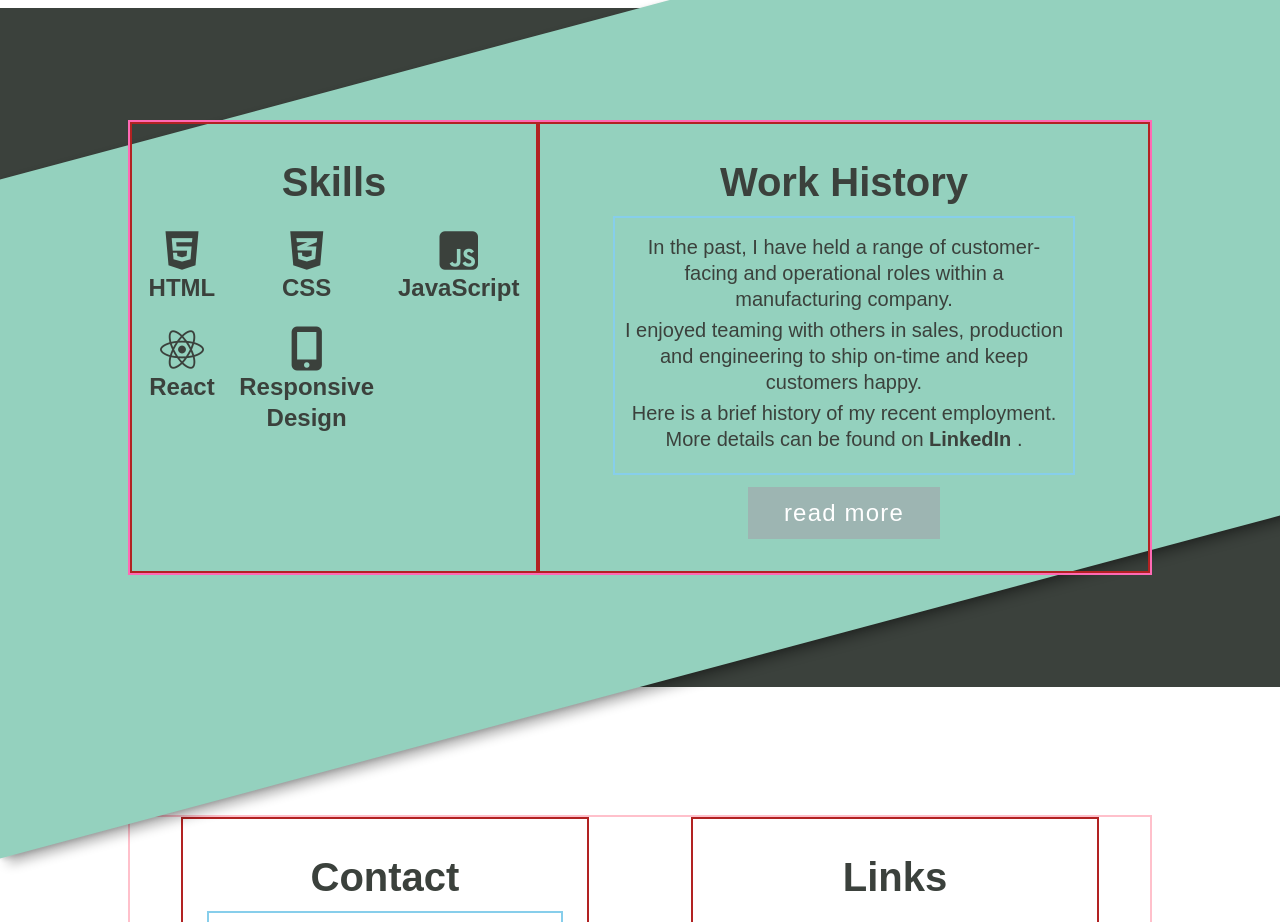
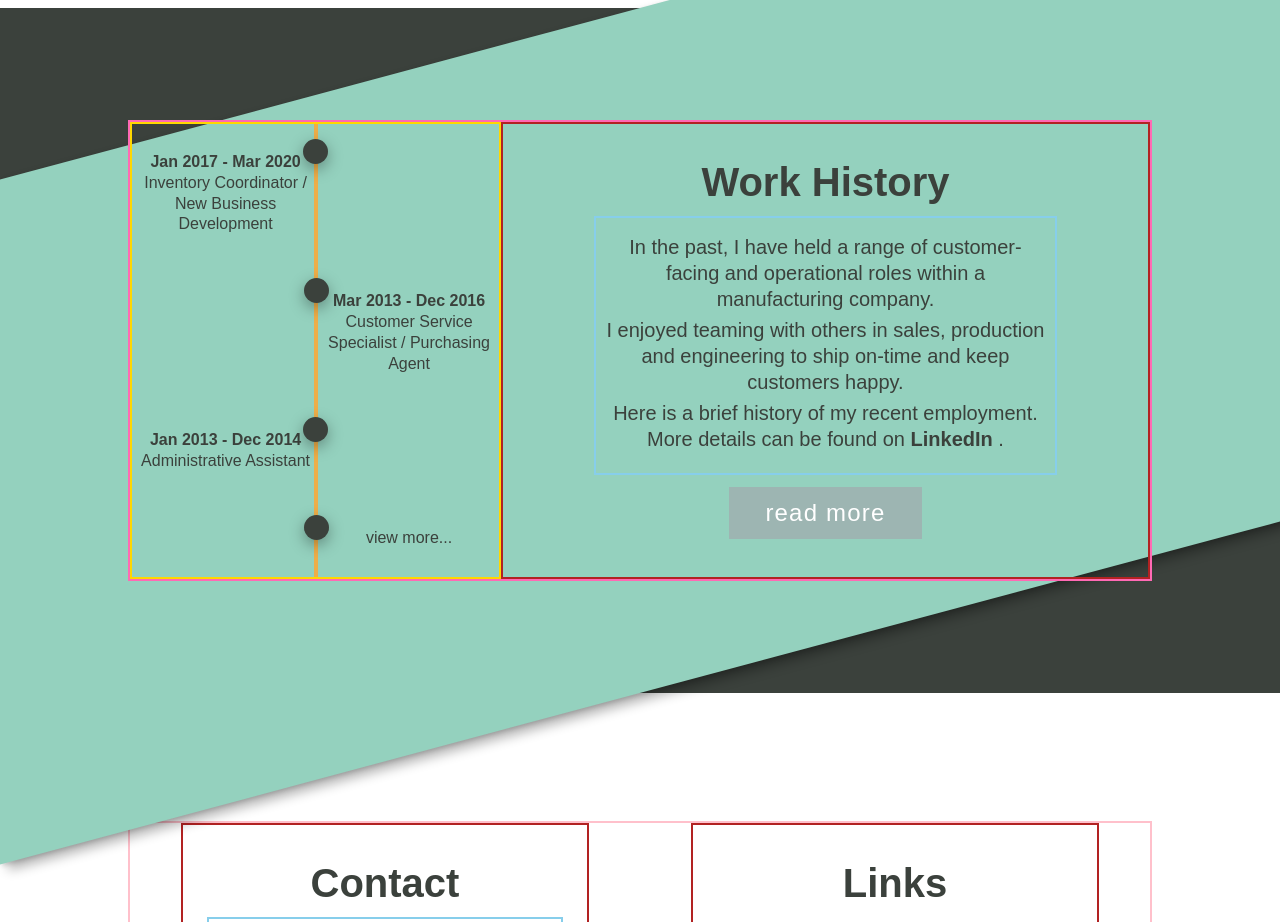
Before and after one commit to zowdk/html-and-css-capstone-project, a plain HTML site: page pages/hire-me.html in a window 1280 px wide. Shown: the part 3280-4202 px from the top of the page. Drawn offline with Linux system fonts and the light colour scheme; files whose address does not match are found by name.

Commit message:
add timeline

```diff
--- a/css/hire-me.css
+++ b/css/hire-me.css
@@ -408,6 +408,53 @@ header {
     width: 400px;
   }
 }
+/* timelime */
+.timeline {
+  border: 2px solid gold;
+  position: relative;
+  margin: 0 auto;
+}
+.timeline::after {
+  content: "";
+  position: absolute;
+  width: 4px;
+  background: var(--clr-accent-500);
+  top: 0;
+  bottom: 0;
+  left: 50.3%;
+  margin-left: -3px;
+}
+.text-wrapper {
+  padding: 1.75em 0.25em;
+  position: relative;
+  width: 51%;
+}
+.text-wrapper::after {
+  content: "";
+  position: absolute;
+  width: 25px;
+  height: 25px;
+  right: -9px;
+  top: 15px;
+  border-radius: 50%;
+  z-index: 1;
+  box-shadow: rgba(0, 0, 0, 0.35) 0px 5px 15px;
+  background: var(--clr-dark);
+}
+.left {
+  left: 0;
+}
+.right {
+  left: 50%;
+}
+.right::after {
+  left: -11px;
+}
+.timeline-link:hover,
+.timeline-link:focus {
+  color: var(--clr-accent-200);
+}
+
 /* Section Contact */
 .section__contact {
   padding-block: 8em;
--- a/pages/hire-me.html
+++ b/pages/hire-me.html
@@ -266,34 +266,36 @@
         <section id="#" class="">
           <div class="container-inner container-inner--about flex">
             <!-- skills -->
-            <div class="skills-box flex">
-              <div class="skills-box--title">
-                <h2>Skills</h2>
-              </div>
-              <div class="skills-box--content">
-                <div class="skills-table grid">
-                  <div class="skills-box-small flex">
-                    <i class="fa-brands fa-html5 skill-icon"></i>
-                    <h3 class="skill-name">HTML</h3>
+            <div class="timeline">
+                <div class="timeline-content left">
+                  <div class="text-wrapper">
+                    <h4>Jan 2017 - Mar 2020</h4>
+                    <p>Inventory Coordinator / New Business Development</p>
                   </div>
-                  <div class="skills-box-small flex">
-                    <i class="fa-brands fa-css3-alt skill-icon"></i>
-                    <h3 class="skill-name">CSS</h3>
+                  <div class="text-wrapper right">
+                    <div class="timeline-content">
+                      <h4>Mar 2013 - Dec 2016</h4>
+                      <p>Customer Service Specialist / Purchasing Agent</p>
+                    </div>
                   </div>
-                  <div class="skills-box-small flex">
-                    <i class="fa-brands fa-square-js skill-icon"></i>
-                    <h3 class="skill-name">JavaScript</h3>
+                  <div class="text-wrapper left">
+                    <div class="timeline-content">
+                      <h4>Jan 2013 - Dec 2014</h4>
+                      <p>Administrative Assistant</p>
+                    </div>
                   </div>
-                  <div class="skills-box-small flex">
-                    <i class="fab fa-react skill-icon"></i>
-                    <h3 class="skill-name">React</h3>
-                  </div>
-                  <div class="skills-box-small flex">
-                    <i class="fas fa-mobile-alt skill-icon"></i>
-                    <h3 class="skill-name">Responsive Design</h3>
+                  <div class="text-wrapper right">
+                    <div class="timeline-content">
+                      <p>
+                        <a
+                          class="timeline-link"
+                          href="https://www.linkedin.com/in/zoemolivier/"
+                          >view more...</a
+                        >
+                      </p>
+                    </div>
                   </div>
                 </div>
-              </div>
             </div>
             <!-- about -->
             <div class="about-box flex">
@@ -301,7 +303,7 @@
                 <h2>Work History</h2>
               </div>
               <div class="about-box--content">
-                <div class="textbox ">
+                <div class="textbox">
                     <p class="text-about-small">
                         In the past, I have held a range of customer-facing and
                         operational roles within a manufacturing company.
@@ -314,7 +316,6 @@
                         Here is a brief history of my recent employment. More details
                         can be found on <strong> <a href="#">LinkedIn</a> </strong> .
                       </p>
-
                 </div>
               </div>
               <a href="./pages/about.html">
```
Also changed, not shown: pages/about.html (+0 -5 lines).
